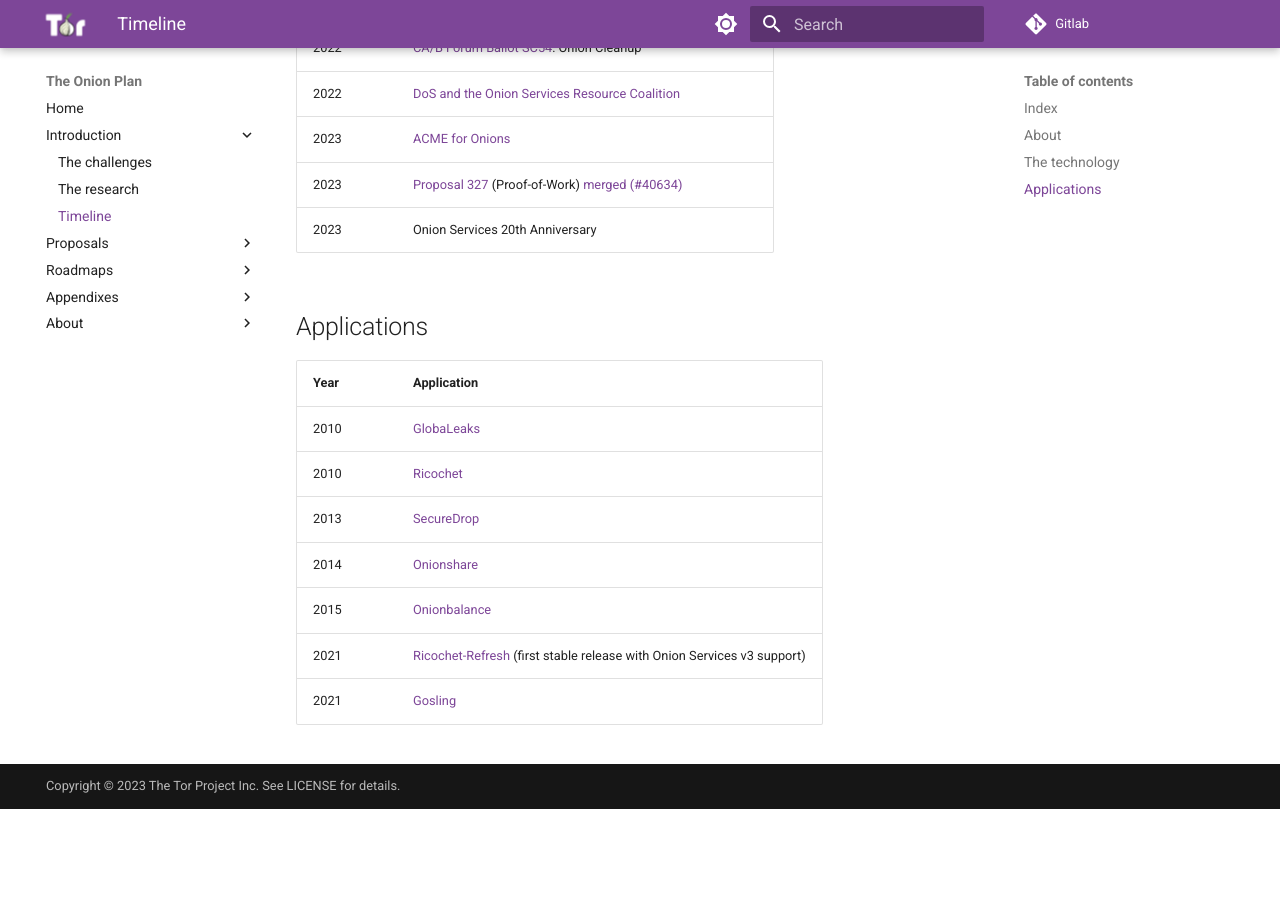
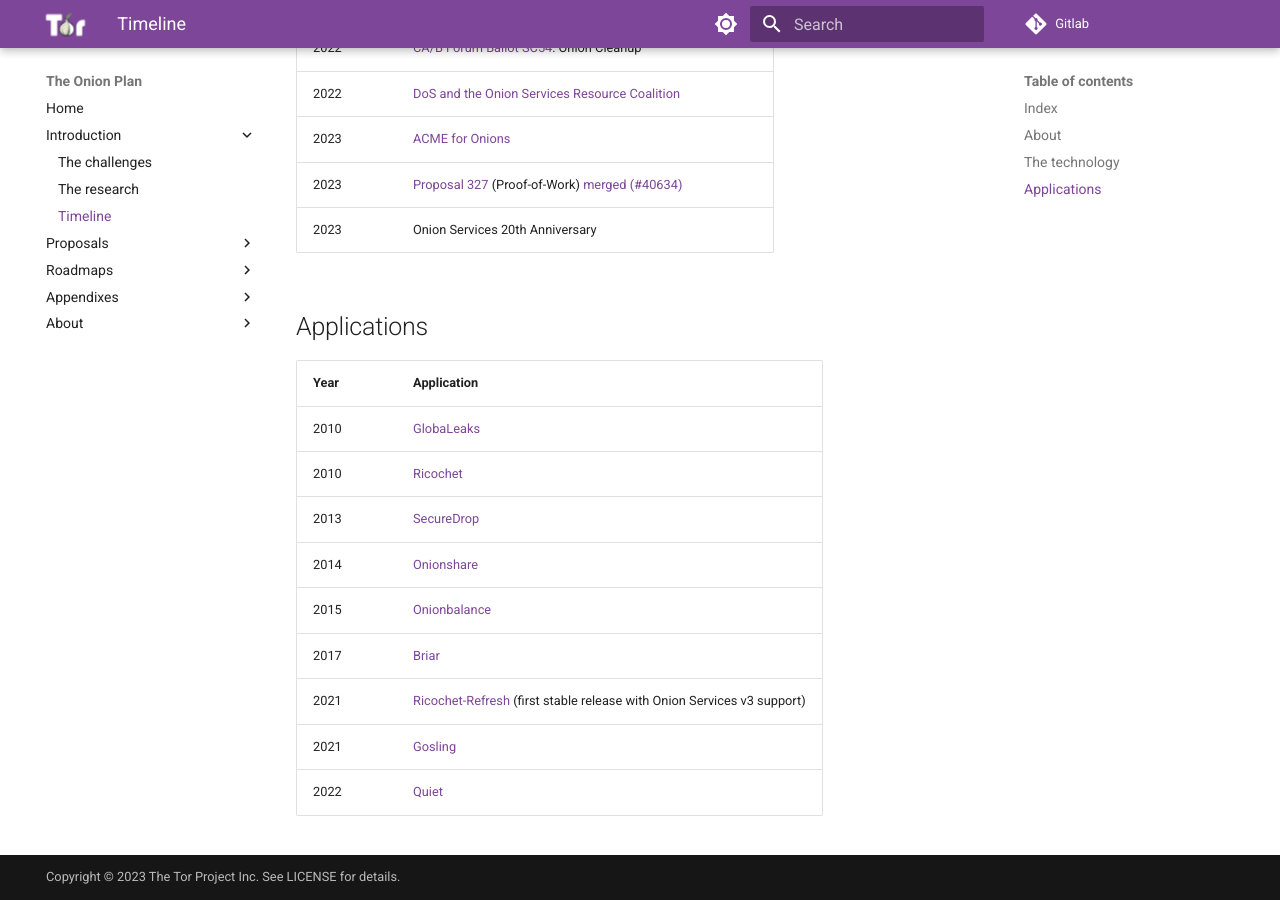
Before and after one commit to offsoc/onionplan, an MkDocs documentation site: the page built from docs/intro/timeline.md, in a window 1280 px wide and 900 px high, scrolled down 1516 px. Built offline with MkDocs 1.6.1 and Material for MkDocs 9.7.7, drawn with Linux system fonts in a browser that asks for light colours; before the commit the page ends 2325 px from its top, so only the background shows below that.

Commit message:
Feat: timeline: Briar and Quiet

```diff
--- a/docs/intro/timeline.md
+++ b/docs/intro/timeline.md
@@ -47,8 +47,10 @@ Year | Application
 2013 | [SecureDrop][]
 2014 | [Onionshare][]
 2015 | [Onionbalance][]
+2017 | [Briar][]
 2021 | [Ricochet-Refresh][] (first stable release with Onion Services v3 support)
 2021 | [Gosling][]
+2022 | [Quiet][]
 
 [Onion Services]: https://community.torproject.org/onion-services/
 [rendezvous]: https://gitweb.torproject.org/tor.git/commit/?id=3d538f6d702937c23bec33b3bdd62ff9fba9d2a3
@@ -80,3 +82,5 @@ Year | Application
 [Ricochet]: https://github.com/ricochet-im/ricochet/commit/8bf50c6d07bd61122828ed6870dadd1a52bd5794
 [Ricochet-Refresh]: https://ricochetrefresh.net
 [Gosling]: https://github.com/blueprint-freespeech/gosling/
+[Quiet]: https://tryquiet.org
+[Briar]: https://briarproject.org
```
